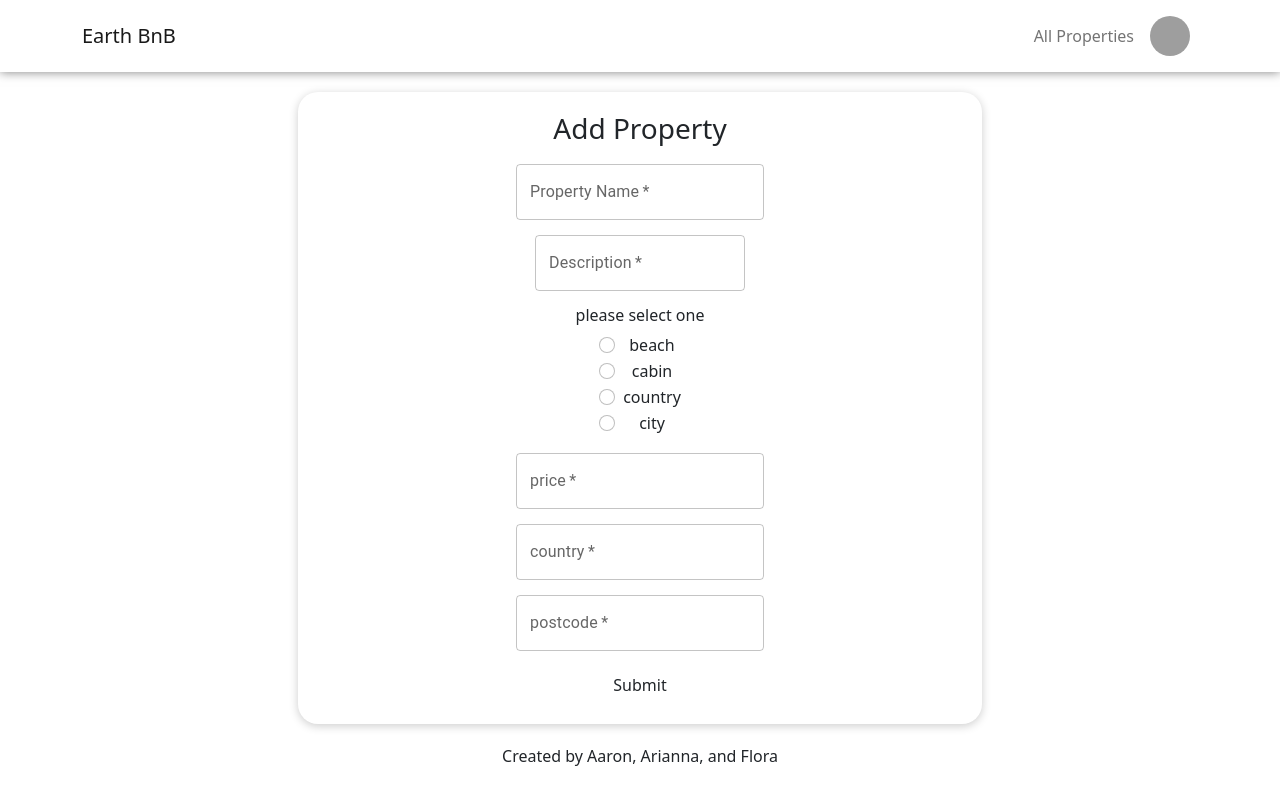
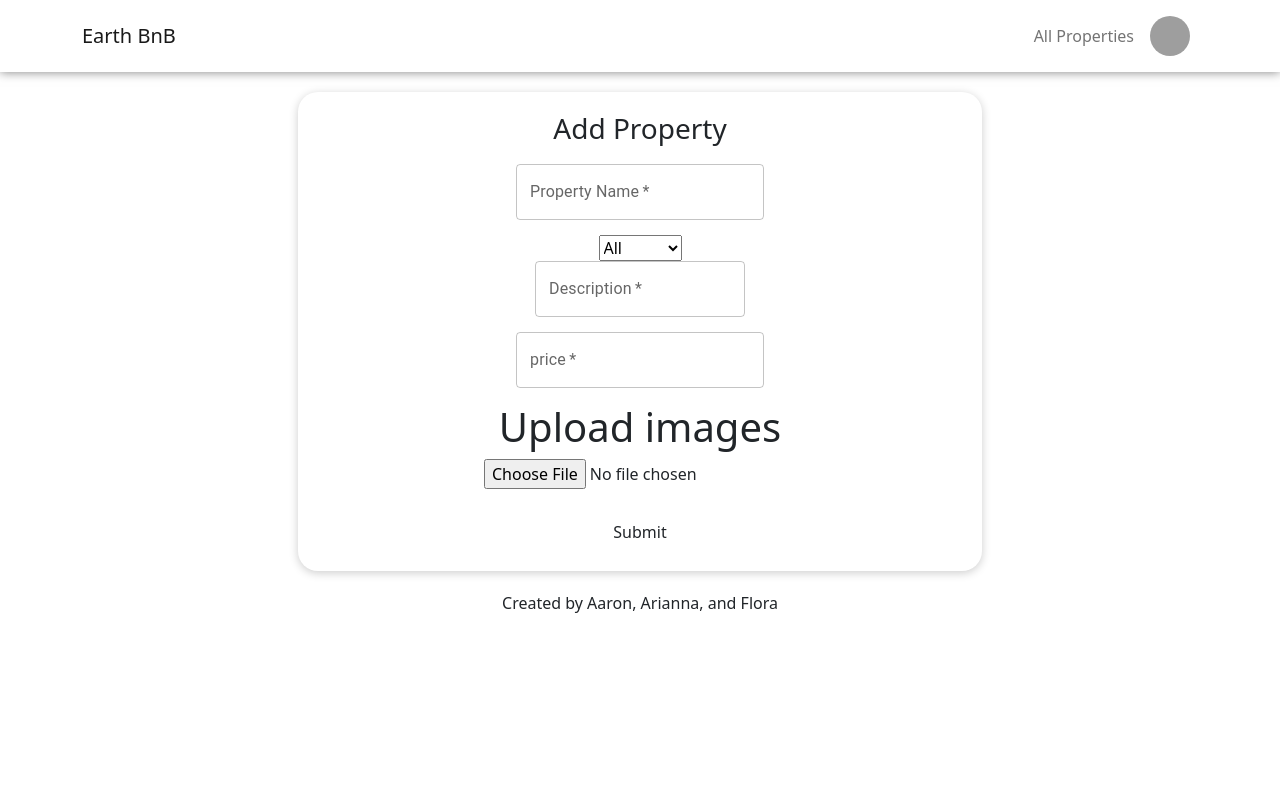
Before and after one commit to silverjana/SEI-project3-Earthbnb-frontend, a React (Create React App) app: page /add-property in a window 1280 px wide. Shown: the top 804 px of the page. Built offline with nearby package versions, Linux system fonts and the light colour scheme; grey boxes are pictures that could not be loaded.

Commit message:
uploading images complete

```diff
--- a/package.json
+++ b/package.json
@@ -21,7 +21,9 @@
     "react-dom": "^18.2.0",
     "react-router-dom": "^6.3.0",
     "react-scripts": "^5.0.1",
+    "reactstrap": "^9.1.3",
     "sass": "^1.54.5",
+    "save": "^2.5.0",
     "web-vitals": "^2.1.4"
   },
   "scripts": {
--- a/src/components/AddProperty.js
+++ b/src/components/AddProperty.js
@@ -6,15 +6,22 @@ import axios from 'axios'
 import { useState } from 'react'
 import { useNavigate } from 'react-router-dom'
 import Form from 'react-bootstrap/Form';
+import { useEffect } from "react"
+import Uploading from "./Uploading.js";
 
 
 const AddProperty = () => {
 
+  useEffect(() => {
+    window.scrollTo({ top: 0, left: 0, behavior: 'smooth' })
+  }, [])
+
   const [data, setData] = useState({
     name: "",
+    type: "",
     description: "",
-    type: "",
-    confirmPassword: "",
+    price: "",
+    images: ""
   })
 
   const navigate = useNavigate()
@@ -75,52 +82,27 @@ const AddProperty = () => {
             <h3 className="text-center">Add Property</h3>
             {/* add value={formData.username; .email; .password; .passwordConfirmation} */}
             <TextField required error={userError ? true : false} className="form-input" id="outlined-required" name='name' label="Property Name" value={data.name} onChange={handleChange} />
+            <div className="select-property-type">
+              <select className="type-select" name='type' onChange={handleChange}>
+                  <option value='All'>All</option>
+                  <option value='cabin'>Cabins</option>
+                  <option value='city'>City</option>
+                  <option value='country'>Country</option>
+                  <option value='camping'>Camp</option>
+                  <option value='beach'>Beach</option>
+               </select>
+            </div>
             <TextField required error={userError ? true : false} className="form-input" id="outlined-textarea" name='description' label="Description" value={data.description} onChange={handleChange} multiline />
-            <h6 className="text-center">please select one</h6>
-            {['radio'].map((type) => (
-        <div key={`default-${type}`} className="mb-3">
-          <Form.Check
-            type={type}
-            id={`default-${type}`}
-            label={`beach`}
-            name="group1"
-            value={data.type}
-            onChange={handleChange}
-          />
-           <Form.Check
-            type={type}
-            id={`default-${type}`}
-            label={`cabin`}
-            name="group1"
-            value={data.type}
-            onChange={handleChange}
-          />
-           <Form.Check
-            type={type}
-            id={`default-${type}`}
-            label={`country`}
-            name="group1"
-            value={data.type}
-            onChange={handleChange}
-          />
-           <Form.Check
-            type={type}
-            id={`default-${type}`}
-            label={`city`}
-            name="group1"
-            value={data.type}
-            onChange={handleChange}
-          />
-        </div>
 
-      ))}
             <TextField required error={userError ? true : false} className="form-input" id="outlined-required" name='price' label="price" value={data.price} onChange={handleChange} />
-            <TextField required error={userError ? true : false} className="form-input" id="outlined-required" name='country' label="country" value={data.country} onChange={handleChange} />
-            <TextField required error={userError ? true : false} className="form-input" id="outlined-required" name='postcode' label="postcode" value={data.postcode} onChange={handleChange} />
+
+            <Uploading name='images' setData={setData} data={data}/>
+
             {error && <div className='error-mex'>{error}</div>}
             <input type="submit" value="Submit" className='btn dark w-100' />
           </form>
         </Row>
+
       </Container>
     </main>
   )
--- /dev/null
+++ b/src/components/Uploading.js
@@ -0,0 +1,44 @@
+
+import axios from "axios"
+import { useState } from "react"
+import { Container, FormGroup } from "react-bootstrap"
+
+const Uploading = ({setData, data}) => {
+
+  const [loading, setLoading] = useState(false)
+
+  const UploadImage = async (e) => {
+    const files = e.target.files
+    const formData = new FormData()
+    formData.append( "file", files[0])
+    formData.append("upload_preset", "erm5g0re")
+    setLoading(true)
+    const res = await fetch ("https://api.cloudinary.com/v1_1/de7a2ht2c/image/upload",
+    {
+      method: "POST",
+      body: formData,
+    }
+    )
+
+    const File = await res.json()
+    console.log(File.secure_url)
+    setData({ ...data, images: File.secure_url })
+    setLoading(false)
+  }
+  return ( <div>
+    <Container>
+      <h1>Upload images</h1>
+      <FormGroup>
+        <input type="file" name="file" placeholder="Upload image here" onChange={UploadImage} />
+        <br />
+        {loading ? (<h3>Loading...</h3>) : <img src={data.images} style={{width: "200px"}}/>}
+
+      </FormGroup>
+    </Container>
+  </div>)
+}
+
+
+
+
+export default Uploading
```
Also changed, not shown: src/config.js (+0 -7 lines), 1 other file (tests, documents, lock files or other folders).
